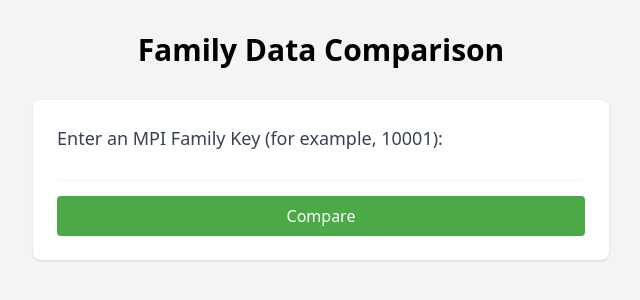
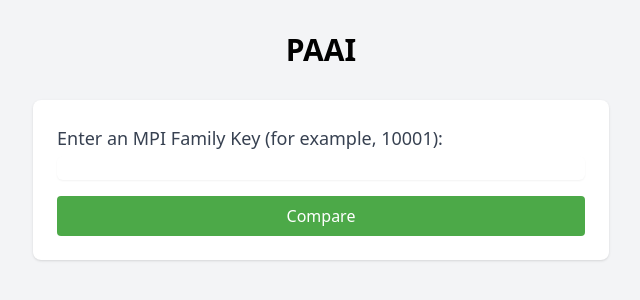
Before and after one commit to Insted-Redefining-Poverty/PAAI.github.io, a Flask app: page / in a window 1280 px wide. Shown: the top 300 px of the page, without its empty margins (319-959 px from the left). Run offline with Flask 3, Linux system fonts and the light colour scheme; parts of the project's set-up code (start-up, migrations or seed data) failed here and were passed over; some libraries are stand-ins or nearby versions.

Commit message:
Label changes

```diff
--- a/templates/index.html
+++ b/templates/index.html
@@ -24,7 +24,7 @@
 
 <body class="bg-gray-100">
   <div class="container mx-auto px-4 py-8">
-    <h1 class="text-3xl font-bold text-center mb-8">Family Data Comparison</h1>
+    <h1 class="text-3xl font-bold text-center mb-8">PAAI</h1>
 
     <div class="max-w-xl mx-auto bg-white p-6 rounded-lg shadow">
       <form method="post" class="space-y-4">
```
